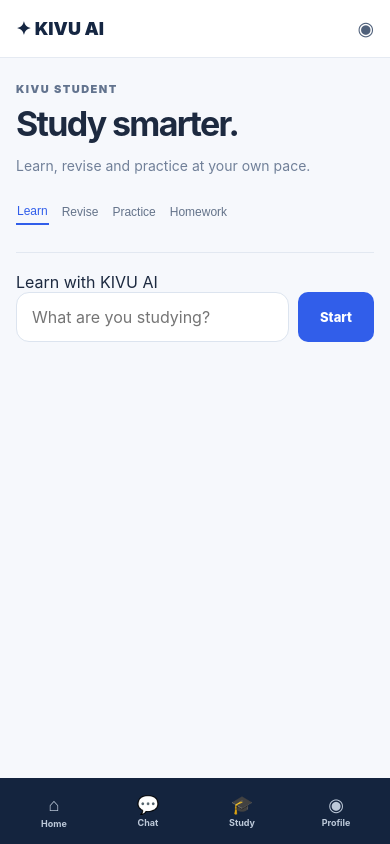
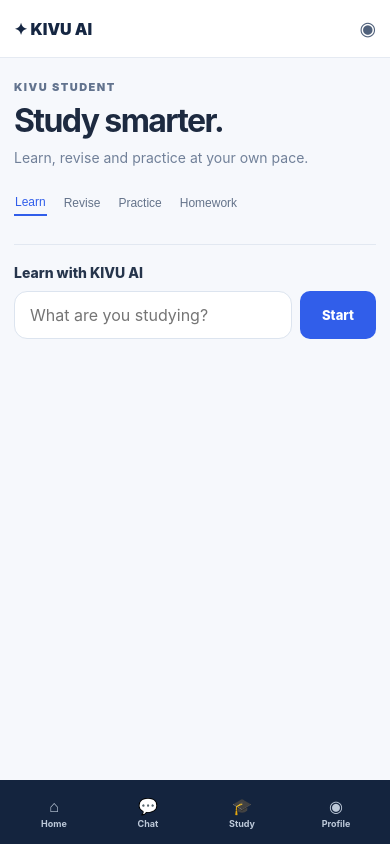
Before and after one commit to senid-221/kivu-ai, a Next.js app: page /app/student in a window 390 px wide. Built offline with nearby package versions, Linux system fonts and the light colour scheme.

Commit message:
Polish compact mobile UI and student layout

```diff
--- a/src/app/globals.css
+++ b/src/app/globals.css
@@ -79,3 +79,27 @@ form{max-width:860px}.shell form>div,.shell form>label{display:grid;gap:8px;marg
   .studentInputRow{align-items:stretch}
   .studentStart{min-width:76px}
 }
+
+
+/* Final compact cleanup */
+.studentStudy label{display:block;margin:0 0 10px;font-size:14px;font-weight:850;color:#26354c}
+.studentStart{text-decoration:none;white-space:nowrap}
+@media(max-width:540px){
+  .mobileAppHeader{padding:0 14px}
+  .mobileAppHeader a:first-child{font-size:16px}
+  .bottomNav{height:64px}
+  .bottomNav a{font-size:16px}
+  .bottomNav small{font-size:9px}
+  .studentPage{max-width:100%;padding:22px 14px 88px}
+  .studentIntro h1{font-size:32px}
+  .studentIntro p{margin-top:10px}
+  .studentModes{overflow-x:auto;flex-wrap:nowrap;padding-bottom:3px;margin:20px 0 25px}
+  .studentMode{white-space:nowrap;margin-right:13px}
+  .studentInputRow{display:grid;grid-template-columns:1fr auto;gap:8px}
+  .studentInputRow input{height:48px;font-size:16px}
+  .studentStart{min-height:48px;padding:0 16px}
+}
+@media(max-width:360px){
+  .studentInputRow{grid-template-columns:1fr}
+  .studentStart{width:100%}
+}
```
